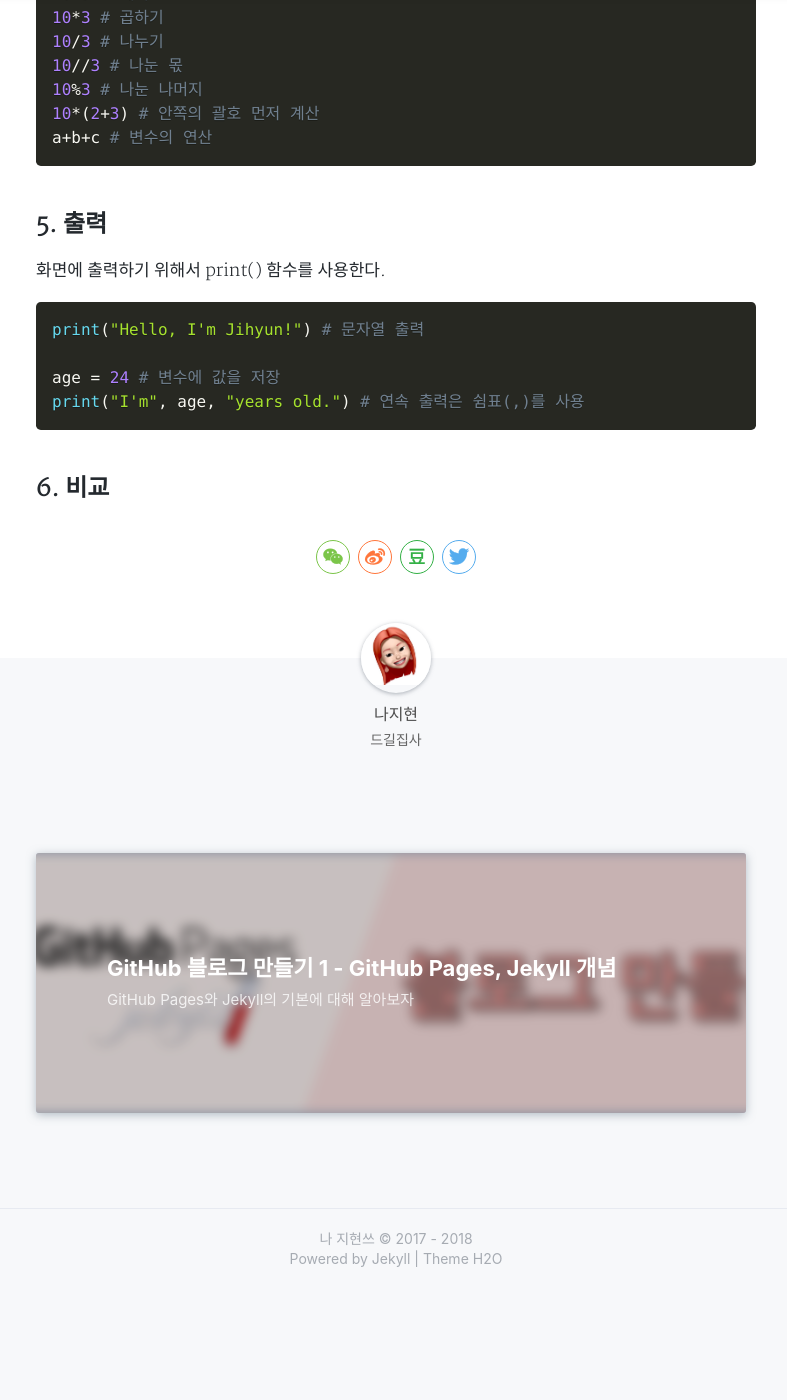
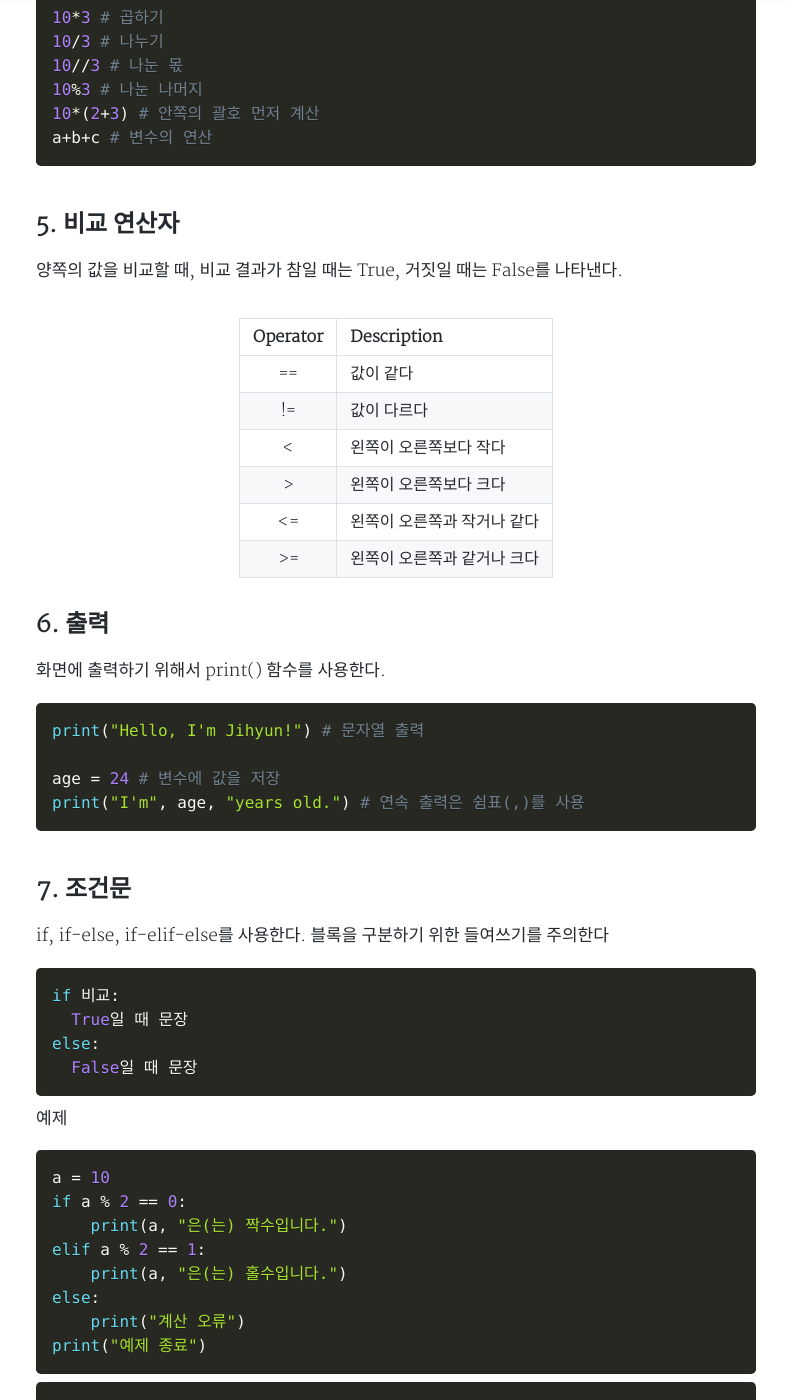
Before and after one commit to jihyun-dev/jihyun-dev.github.io, a Jekyll site: the page built from _posts/2018-10-14-python-review.md, in a window 1280 px wide and 1400 px high, scrolled down 1568 px. Shown: the whole window, without its empty margins (244-1031 px from the left). Built offline with Jekyll 4.4.1, drawn with Linux system fonts in a browser that asks for light colours; nearby versions of some CDN libraries; a style sheet for code colours, icons or effects is not loaded; before the commit the page ends 2857 px from its top, so only the background shows below that; some of the changed text lies outside the part shown.

Commit message:
Update page description, Update banner

````diff
--- a/_config.yml
+++ b/_config.yml
@@ -1,6 +1,6 @@
     # Site settings
 title: '나 지현쓰'
-description: '필핀에서 심심해서 하는 블로그,,'
+description: '개발 일기'
 keyword: ''
 url: 'http://jihyun-ella.github.io' # your host
 
--- a/_posts/2018-10-14-python-review.md
+++ b/_posts/2018-10-14-python-review.md
@@ -58,8 +58,19 @@
 10*(2+3) # 안쪽의 괄호 먼저 계산
 a+b+c # 변수의 연산
 ```
+## 5. 비교 연산자
+양쪽의 값을 비교할 때, 비교 결과가 참일 때는 True, 거짓일 때는 False를 나타낸다.
 
-## 5. 출력
+|Operator|Description|
+|:---:|:---|
+|==|값이 같다|
+|!=|값이 다르다|
+|<|왼쪽이 오른쪽보다 작다|
+|>|왼쪽이 오른쪽보다 크다|
+|<=|왼쪽이 오른쪽과 작거나 같다|
+|>=|왼쪽이 오른쪽과 같거나 크다|
+
+## 6. 출력
 화면에 출력하기 위해서 print() 함수를 사용한다.
 ```python
 print("Hello, I'm Jihyun!") # 문자열 출력
@@ -68,4 +79,80 @@
 print("I'm", age, "years old.") # 연속 출력은 쉼표(,)를 사용
 ```
 
-## 6. 비교
+## 7. 조건문
+if, if-else, if-elif-else를 사용한다. 블록을 구분하기 위한 들여쓰기를 주의한다
+```Python
+if 비교:
+  True일 때 문장
+else:
+  False일 때 문장
+```
+예제
+```Python
+a = 10
+if a % 2 == 0:
+    print(a, "은(는) 짝수입니다.")
+elif a % 2 == 1:
+    print(a, "은(는) 홀수입니다.")
+else:
+    print("계산 오류")
+print("예제 종료")
+```
+```
+10은(는) 짝수입니다.
+예제 종료
+```
+
+## 8. 반복문
+반복문에는 for 명령과 while 명령이 있다.
+
+### - for
+n=0부터 n=2까지(**3은 제외**), 3번 반복
+```python
+for n in range(3):
+    print(n)
+```
+```
+0
+1
+2
+```
+m=1부터 n=2까지(**3은 제외**), 2번 반복
+```python
+for m in range(1, 3):
+    print(m)
+```
+```
+1
+2
+```
+리스트 a 안의 값을 차례로 반복
+```Python
+a = [1, 3, 5, 7, 9]
+for x in a:
+  print(x)
+```
+```
+1
+3
+5
+7
+9
+```
+
+### - while
+i=1부터 1씩 증가하여 3까지 출력
+```Python
+i=1
+while True:
+  print(i)
+  if i == 3: break
+  i+=1
+```
+```
+1
+2
+3
+```
+
+### 함수
--- a/index.html
+++ b/index.html
@@ -1,7 +1,7 @@
 ---
 layout: default
 home-title: 나 지현쓰..
-description: 필리핀에서 심심해서 하는 블로그
+description: 개발 개발 개발
 header-img: assets/img/banner.jpg
 ---
 
````
Also changed, not shown: 2 other files.
